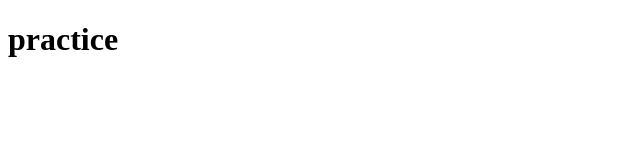
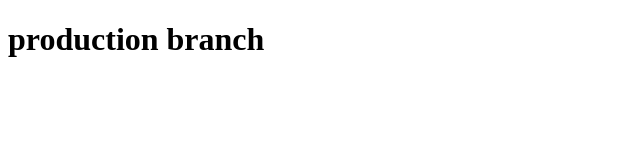
Before and after one commit to kaavyaa30/practice, a plain HTML site: page index.html in a window 1280 px wide. Shown: the whole page, without its empty margins (0-640 px from the left). Drawn offline with Linux system fonts and the light colour scheme.

Commit message:
first commit in kavya_01

```diff
--- a/index.html
+++ b/index.html
@@ -6,6 +6,6 @@
     <title>practicevcskavya</title>
 </head>
 <body>
-    <h1>practice</h1>
+    <h1>production branch</h1>
 </body>
 </html>
```
